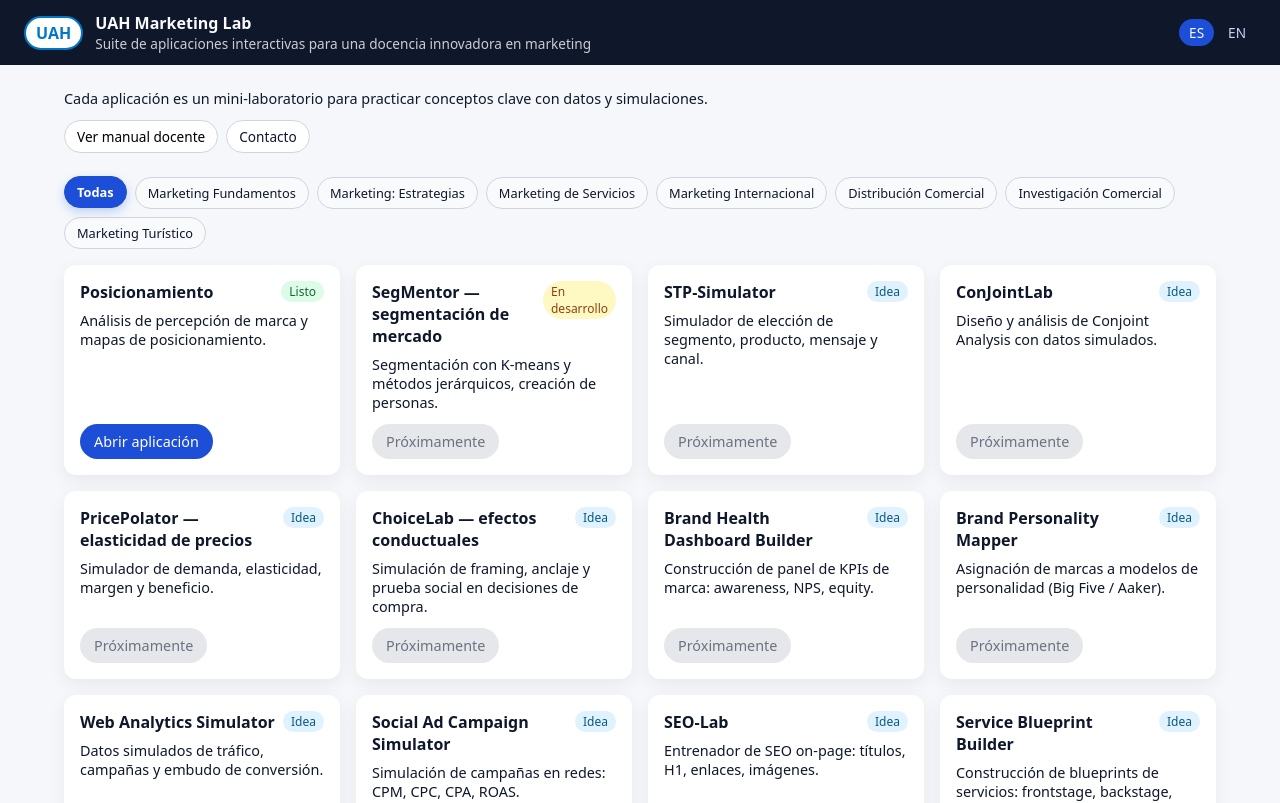
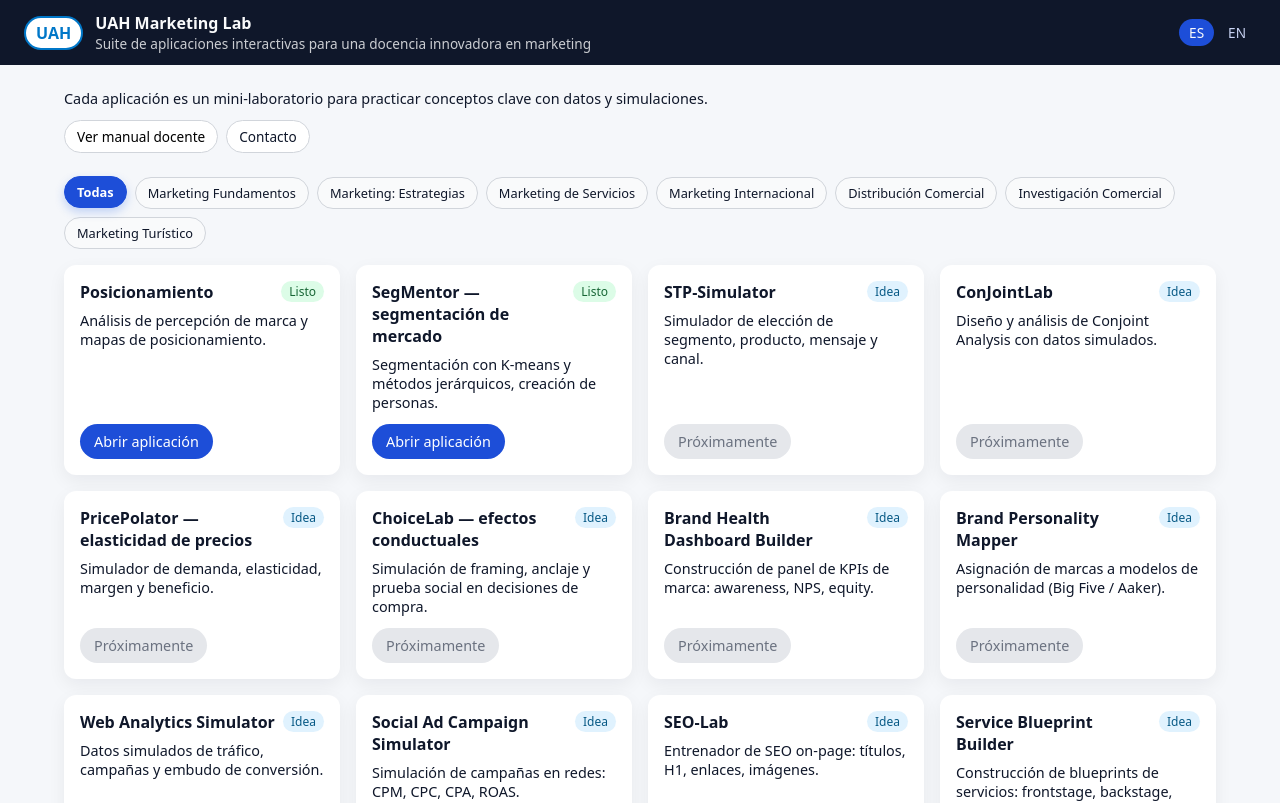
Before and after one commit to sergey-kazakov/uah-marketing-lab-hub, a React (Vite) app: page / in a window 1280 px wide. Shown: the top 803 px of the page. Built offline with nearby package versions, Linux system fonts and the light colour scheme.

Commit message:
Update SegMentor: change status to ready and add URL

```diff
--- a/src/data/apps.js
+++ b/src/data/apps.js
@@ -52,8 +52,8 @@ export const apps = [
       es: "Segmentación con K-means y métodos jerárquicos, creación de personas.",
       en: "Segmentation with K-means and hierarchical methods, persona creation.",
     },
-    status: "dev",
-    url: null,
+    status: "ready",
+    url: "https://uah-marketing-lab-segmentor.netlify.app/",
   },
 
   // STP-SIMULATOR
```
